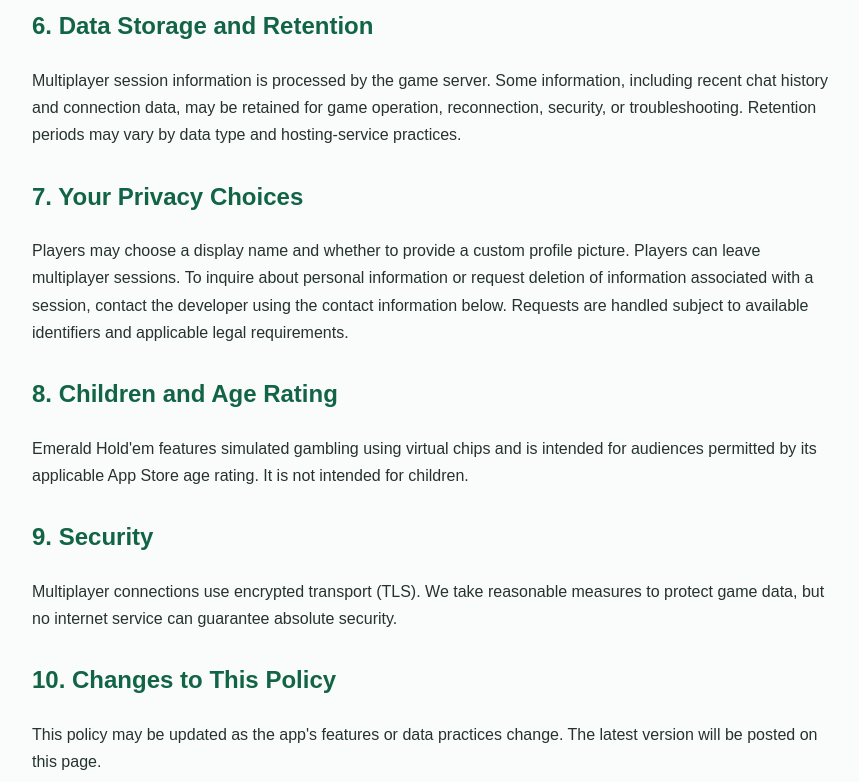
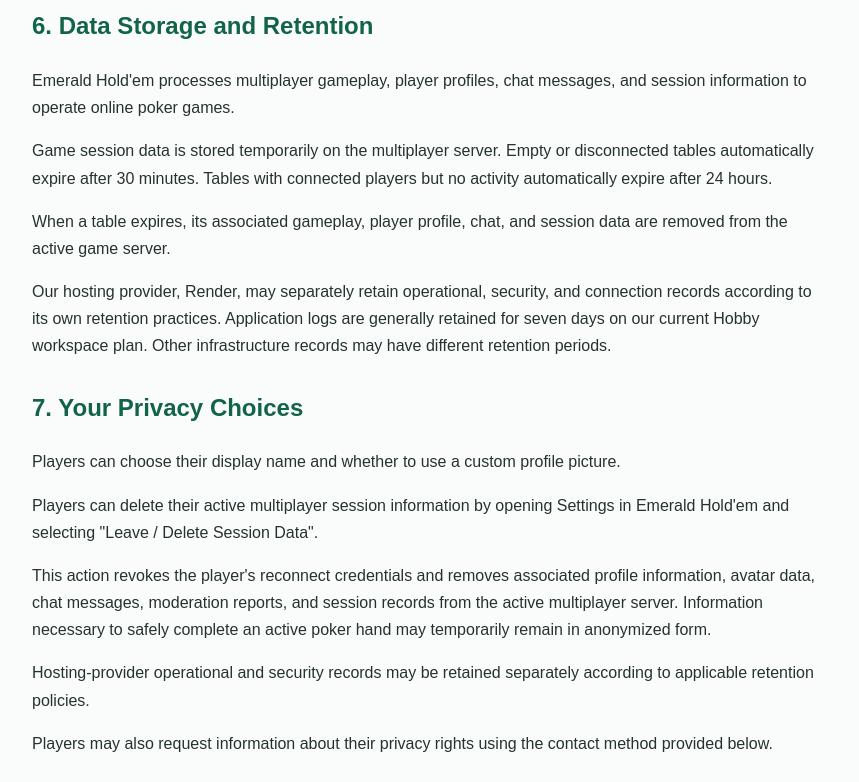
Before and after one commit to stuartvick-dot/emerald-holdem-privacy, a plain HTML site: page index.html in a window 1280 px wide. Shown: the part 1180-1962 px from the top of the page, without its empty margins (208-1067 px from the left). Drawn offline with Linux system fonts and the light colour scheme.

Commit message:
Update privacy policy retention and deletion

```diff
--- a/index.html
+++ b/index.html
@@ -81,26 +81,57 @@
     cross-app tracking.</p>
   </section>
 
+
 <section>
   <h2>6. Data Storage and Retention</h2>
-    <p>Multiplayer session information is processed by
-    the game server. Some information, including recent
-    chat history and connection data, may be retained
-    for game operation, reconnection, security, or
-    troubleshooting. Retention periods may vary by
-    data type and hosting-service practices.</p>
+  <p>Emerald Hold'em processes multiplayer gameplay,
+  player profiles, chat messages, and session information
+  to operate online poker games.</p>
+
+  <p>Game session data is stored temporarily on the
+  multiplayer server. Empty or disconnected tables
+  automatically expire after 30 minutes. Tables with
+  connected players but no activity automatically
+  expire after 24 hours.</p>
+
+  <p>When a table expires, its associated gameplay,
+  player profile, chat, and session data are removed
+  from the active game server.</p>
+
+  <p>Our hosting provider, Render, may separately
+  retain operational, security, and connection records
+  according to its own retention practices. Application
+  logs are generally retained for seven days on our
+  current Hobby workspace plan. Other infrastructure
+  records may have different retention periods.</p>
 </section>
 
 <section>
   <h2>7. Your Privacy Choices</h2>
-    <p>Players may choose a display name and whether
-    to provide a custom profile picture. Players can
-    leave multiplayer sessions. To inquire about
-    personal information or request deletion of
-    information associated with a session, contact
-    the developer using the contact information below.
-    Requests are handled subject to available
-    identifiers and applicable legal requirements.</p>
+  <p>Players can choose their display name and whether
+  to use a custom profile picture.</p>
+
+  <p>Players can delete their active multiplayer
+  session information by opening Settings in
+  Emerald Hold'em and selecting
+  "Leave / Delete Session Data".</p>
+
+  <p>This action revokes the player's reconnect
+  credentials and removes associated profile
+  information, avatar data, chat messages,
+  moderation reports, and session records
+  from the active multiplayer server.
+  Information necessary to safely complete an
+  active poker hand may temporarily remain
+  in anonymized form.</p>
+
+  <p>Hosting-provider operational and security
+  records may be retained separately according
+  to applicable retention policies.</p>
+
+  <p>Players may also request information about
+  their privacy rights using the contact method
+  provided below.</p>
 </section>
 
   <section>
```
Lines whose indentation alone changed are shown as unchanged.
